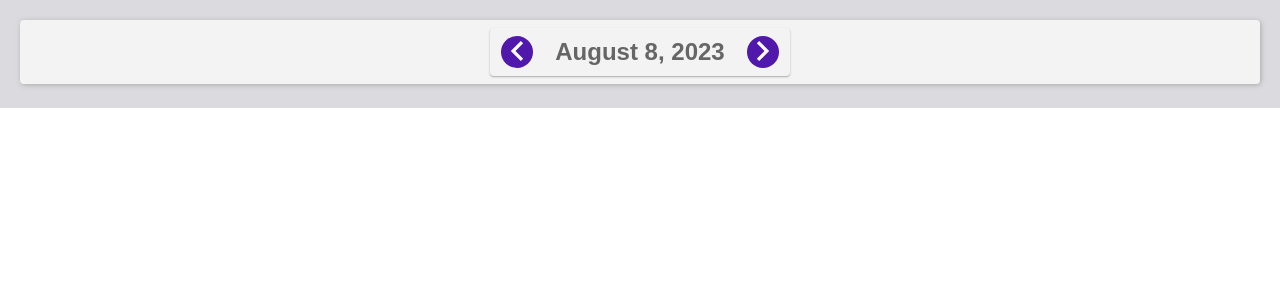
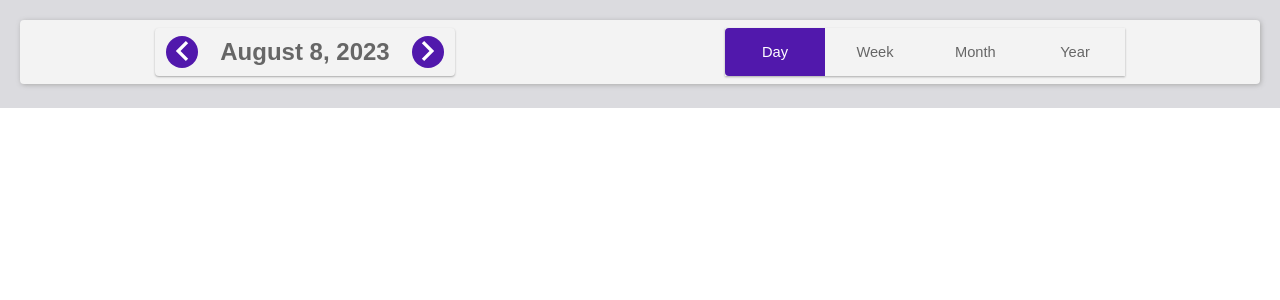
Before and after one commit to fullstack-dev3/vue-calendar, a Vue app: page / in a window 1280 px wide. Shown: the top 300 px of the page. Built offline with nearby package versions, Linux system fonts and the light colour scheme.

Commit message:
Add calendar toggle

```diff
--- a/src/assets/style.scss
+++ b/src/assets/style.scss
@@ -67,4 +67,28 @@ body {
   .month-year {
     width: 300px;
   }
+  .toggle {
+    box-shadow: 0 1px 2px #aaa;
+    display: flex;
+    .button {
+      cursor: pointer;
+      font-size: 11pt;
+      height: 48px;
+      line-height: 48px;
+      padding: 0 30px;
+      text-align: center;
+      text-decoration: none;
+      width: 100px;
+      &:first-child {
+        border-radius: 4px 0 0 4px;
+      }
+      &:last-child {
+        border-radius: 0 4px 4px 0;
+      }
+    }
+    .button-active {
+      background: var(--primary);
+      color: #fff;
+    }
+  }
 }
--- a/src/components/EventCalendar.vue
+++ b/src/components/EventCalendar.vue
@@ -6,6 +6,36 @@
           <PrevButton @click="$emit('prev', gotoPrev())" />
           <h2>{{calendar.selectedDate.value}}</h2>
           <NextButton @click="$emit('next', gotoNext())"/>
+        </div>
+        <div class="toggle">
+          <div
+            class="button"
+            :class="{'button-active':calendar.selectedDate.type === 'day'}"
+            @click="changeContent('day')"
+          >
+            Day
+          </div>
+          <div
+            class="button"
+            :class="{'button-active': calendar.selectedDate.type === 'week'}"
+            @click="changeContent('week')"
+          >
+            Week
+          </div>
+          <div
+            class="button"
+            :class="{'button-active':calendar.selectedDate.type === 'month'}"
+            @click="changeContent('month')"
+          >
+            Month
+          </div>
+          <div
+            class="button"
+            :class="{'button-active':calendar.selectedDate.type === 'year'}"
+            @click="changeContent('year')"
+          >
+            Year
+          </div>
         </div>
       </div>
     </div>
@@ -34,7 +64,7 @@ export default {
     const mainContent = ref("year");
     const extendedMonth = ref(false);
 
-    const { calendar, gotoNext, gotoPrev } = useCalendar(props.events);
+    const { calendar, changeView, gotoNext, gotoPrev } = useCalendar(props.events);
 
     watch(
       () => calendar.selectedDate,
@@ -47,12 +77,17 @@ export default {
       mainContent.value = value;
     }
 
+    function changeContent(content) {
+      changeView(content, calendar.selectedDate.value, false, true);
+    }
+
     return {
       mainContent,
       extendedMonth,
       calendar,
       gotoNext,
-      gotoPrev
+      gotoPrev,
+      changeContent
     }
   },
   components: {
--- a/src/components/useCalendar.js
+++ b/src/components/useCalendar.js
@@ -3,12 +3,18 @@ import moment from 'moment';
 
 const useCalendar = (events) => {
   onMounted(() => {
+    calendar.weekdays = moment.weekdays();
+		calendar.weekdaysShort = moment.weekdaysShort();
+
     moment.locale('en');
 		changeView('day');
 	});
 
   const calendar = reactive({
 		selectedDate: { type: 'year', value: new Date().getFullYear(), default: true },
+
+		weekdays: [],
+		weekdaysShort: [],
 	});
 
   const setSelectedDate = value => {
@@ -31,11 +37,47 @@ const useCalendar = (events) => {
 		return getMonth(_year, index, label);
 	};
 
+  const generateWeek = _date => {
+		window._date = _date;
+
+		let _week = {
+			weekdays: calendar.weekdays.map((dw, i) => {
+				let date = _date.subtract(_date.weekday() - i, 'day').date();
+				let _month = _date.month() + 1;
+				let _year = _date.year();
+				let _day = {
+					index: date,
+					label: `${_year}-${_month}-${date}`,
+				};
+
+				return {
+					label: dw,
+					labelShort: calendar.weekdaysShort[i],
+					date,
+					month: _month,
+					year: _year,
+					statOfWeek: _date.subtract(_date.weekday(), 'day'),
+					events:getEvents(_day)
+				};
+			}),
+			hours: getHours(),
+		};
+
+		return _week;
+	};
+
   const getMonth = (_year, index, label) => {
 		let fullLabel = `${_year}-${index}`;
-		let date = moment(fullLabel);
+		let date = moment(fullLabel, 'YYYY-M');
 
-		let month = { label, fullLabel, index, weekday: date.weekday(), weekdaysShort: moment.weekdaysShort() };
+		let month = {
+			label,
+			fullLabel,
+			index,
+			weekday: date.weekday(),
+			weekdaysShort: calendar.weekdaysShort,
+			weekdays: calendar.weekdays,
+		};
 
 		month.days = [...Array(date.daysInMonth())].map((_, dayIndex) => {
 			return getDay({
@@ -48,10 +90,10 @@ const useCalendar = (events) => {
 	};
 
   const getDay = day => {
-		day.localeFormat = moment(day.label).format('LL');
+		day.localeFormat = moment(day.label, 'YYYY-M-D').format('LL');
 		day.hours = getHours();
 		day.events = getEvents(day);
-		day.isToday = moment().isSame(day.label, 'day');
+		day.isToday = moment().isSame(moment(day.label, 'YYYY-M-D'), 'day');
 		return day;
 	};
 
@@ -64,19 +106,19 @@ const useCalendar = (events) => {
 
   const getEvents = day => {
 		let evts = events.filter(event => {
-			return moment(event.startDate).isSame(day.label, 'day');
+			return moment(event.startDate, 'YYYY-MM-DD HH:mm').isSame(moment(day.label, 'YYYY-MM-DD HH:mm'), 'day');
 		});
 
 		return evts.map(event => {
-			event.startTime = moment(event.startDate).format('hh:mm A');
-			event.endTime = moment(event.endDate).format('hh:mm A');
+			event.startTime = moment(event.startDate, 'YYYY-MM-DD HH:mm').format('hh:mm A');
+			event.endTime = moment(event.endDate, 'YYYY-MM-DD HH:mm').format('hh:mm A');
 			return event;
 		});
 	};
 
   const changeView = (type, value, isDefault = true, toggle = false) => {
-    let date = isDefault ? moment() : moment(value);
-    date = toggle && !isDefault && !moment().isSame(moment(value), type) ? moment() : date;
+    let date = isDefault ? moment() : moment(value, 'MMMM D, YYYY');
+    date = toggle && !isDefault && !moment().isSame(moment(value, 'MMMM D, YYYY'), type) ? moment() : date;
 
     switch (type) {
 			case 'day':
@@ -89,7 +131,15 @@ const useCalendar = (events) => {
 				});
 				break;
 			case 'week':
-				setSelectedDate({ ...calendar.selectedDate, type: 'week', value: date.format('MMMM YYYY') });
+				setSelectedDate({
+					...calendar.selectedDate,
+					type: 'week',
+					value: (date => {
+						let _date = date.subtract(date.weekday(), 'day');
+						return _date.format('LL');
+					})(date),
+					week: generateWeek(date),
+				});
 				break;
 			case 'month':
 				setSelectedDate({
@@ -110,7 +160,7 @@ const useCalendar = (events) => {
 			default:
 				break;
 		}
-  }
+  };
 
   const gotoNext = () => {
 		let next = moment(calendar.selectedDate.value, 'MMMM D, YYYY').add(1, calendar.selectedDate.type + 's');
@@ -122,7 +172,7 @@ const useCalendar = (events) => {
 		changeView(calendar.selectedDate.type, prev, false);
 	};
 
-  return { calendar, gotoNext, gotoPrev };
+  return { calendar, changeView, gotoNext, gotoPrev };
 };
 
 export default useCalendar;
```
